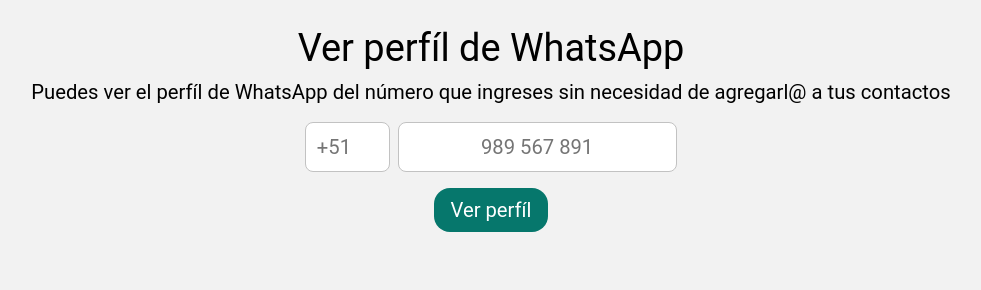
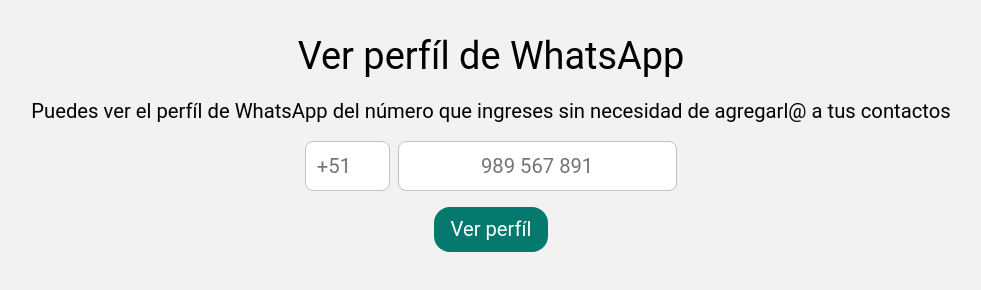
Before and after one commit to erlynascarate/quien-eres, a plain HTML site: page index.html in a window 1280 px wide. Shown: the whole page, without its empty margins (149-1130 px from the left). Drawn offline with Linux system fonts and the light colour scheme.

Commit message:
Cambia de #fff a hsl y agrega un margen diferende al h1

```diff
--- a/style.css
+++ b/style.css
@@ -1,3 +1,7 @@
+:root {
+    --white: hsl(0deg 0% 100%);
+}
+
 html {
     font-size: clamp(0.62rem, 0.425rem + 1vw, 0.79rem);
     font-family: Roboto, sans-serif;
@@ -5,11 +9,12 @@
 
 body {
     font-size: 1.6rem;
-    background-color: #f2f2f2;
+    background-color: hsl(0deg 0% 95%);
 }
 
 h1 {
-    margin-block: 30px 1.1rem;
+    margin-block: 3.0rem 2.0rem;
+    margin-inline: 15px;
     font-size: 3.0rem;
     text-align: center;
 }
@@ -20,7 +25,7 @@
     text-align: center;
 }
 
-form {
+.form {
     display: flex;
     flex-direction: column;
     align-items: center;
@@ -35,7 +40,7 @@
 }
 
 .phone-number input {
-    border: 1px solid #c2c2c2;
+    border: 1px solid hsl(0deg 0% 76%);
     border-radius: 8px;
 }
 
@@ -58,8 +63,8 @@
     margin-inline: auto;
     padding-block: 12px;
     padding-inline: 16px;
-    color: #fff;
-    background-color: #06776c;
+    color: var(--white);
+    background-color: hsl(174deg 90% 25%);
     border-radius: 16px;
     cursor: not-allowed;
 }
```
